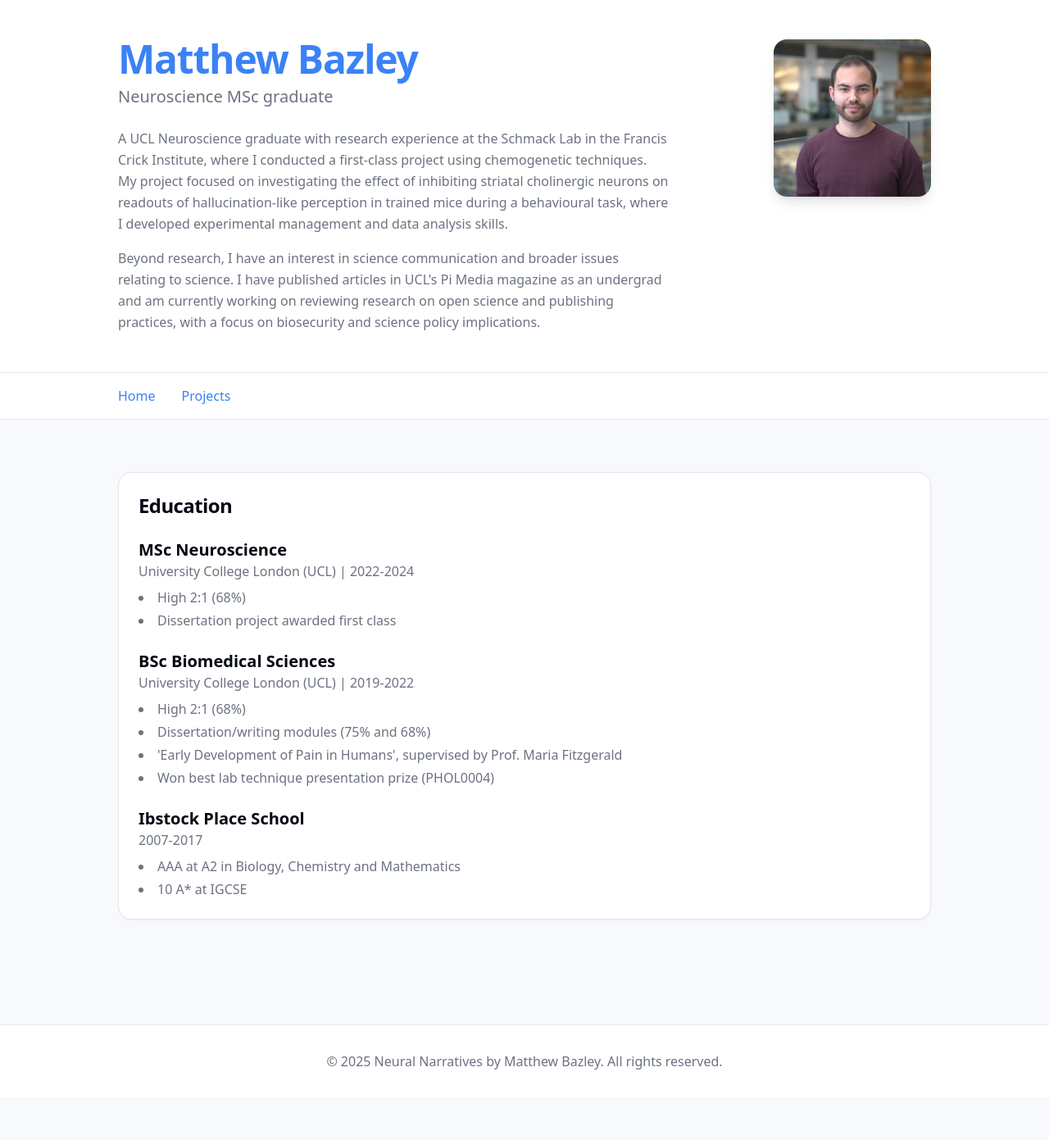
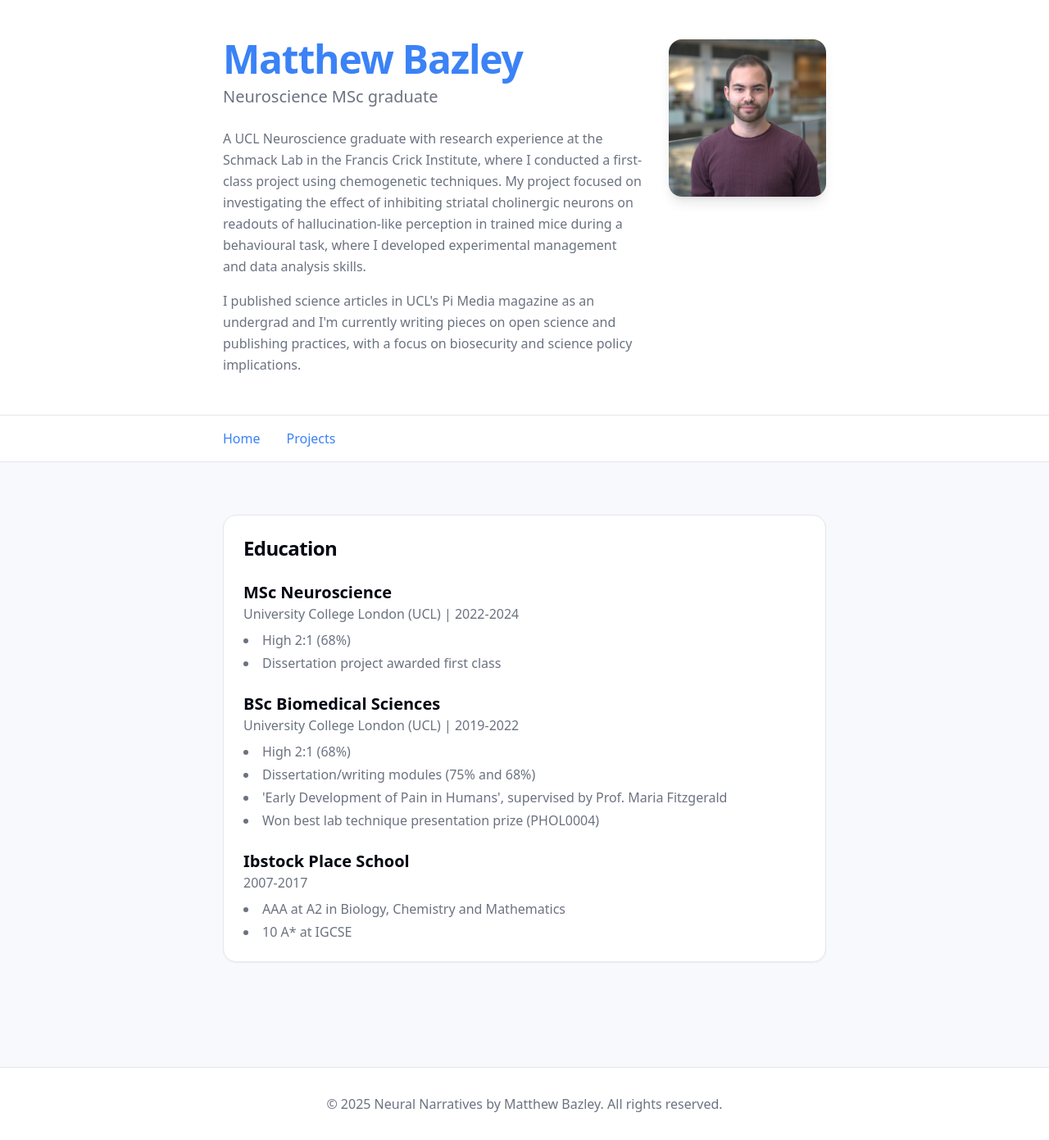
Before and after one commit to mbazley124/matthew-bazley, a React (Vite) app: page / in a window 1280 px wide. Shown: the whole page at 82% size. Before the commit the page ends 1339 px from the top, so only its background shows below. Built offline with nearby package versions, Linux system fonts and the light colour scheme.

Commit message:
Update navigation to use Link component

```diff
--- a/src/artifacts/default.tsx
+++ b/src/artifacts/default.tsx
@@ -1,10 +1,11 @@
 import { Card, CardContent, CardHeader, CardTitle } from "@/components/ui/card";
+import { Link } from 'react-router-dom';
 
 export default function App() {
   return (
     <div className="min-h-screen bg-background">
       <header className="bg-card border-b">
-        <div className="max-w-5xl mx-auto py-12 px-4">
+        <div className="max-w-3xl mx-auto py-12 px-4">
           <div className="flex justify-between items-start">
             <div className="flex-1">
               <h1 className="text-5xl font-bold tracking-tight text-blue-500">Matthew Bazley</h1>
@@ -16,7 +17,7 @@ export default function App() {
                   A UCL Neuroscience graduate with research experience at the Schmack Lab in the Francis Crick Institute, where I conducted a first-class project using chemogenetic techniques. My project focused on investigating the effect of inhibiting striatal cholinergic neurons on readouts of hallucination-like perception in trained mice during a behavioural task, where I developed experimental management and data analysis skills.
                 </p>
                 <p>
-                  Beyond research, I have an interest in science communication and broader issues relating to science. I have published articles in UCL's Pi Media magazine as an undergrad and am currently working on reviewing research on open science and publishing practices, with a focus on biosecurity and science policy implications.
+                  I published science articles in UCL's Pi Media magazine as an undergrad and I'm currently writing pieces on open science and publishing practices, with a focus on biosecurity and science policy implications.
                 </p>
               </div>
             </div>
@@ -32,19 +33,19 @@ export default function App() {
       </header>
 
       <div className="bg-card border-b sticky top-0 z-50">
-        <div className="max-w-5xl mx-auto px-4">
+        <div className="max-w-3xl mx-auto px-4">
           <div className="flex h-14 items-center space-x-8">
-            <a href="/" className="text-blue-500 hover:text-blue-600 font-medium">
+            <Link to="/" className="text-blue-500 hover:text-blue-600 font-medium">
               Home
-            </a>
-            <a href="/projects" className="text-blue-500 hover:text-blue-600 font-medium">
+            </Link>
+            <Link to="/projects" className="text-blue-500 hover:text-blue-600 font-medium">
               Projects
-            </a>
+            </Link>
           </div>
         </div>
       </div>
 
-      <main className="max-w-5xl mx-auto py-16 px-4">
+      <main className="max-w-3xl mx-auto py-16 px-4">
         <section className="grid gap-8">
           <Card className="overflow-hidden hover:shadow-lg transition-shadow duration-300">
             <CardHeader className="space-y-2">
@@ -87,7 +88,7 @@ export default function App() {
       </main>
 
       <footer className="bg-card border-t mt-16">
-        <div className="max-w-5xl mx-auto py-8 px-4 text-center text-muted-foreground">
+        <div className="max-w-3xl mx-auto py-8 px-4 text-center text-muted-foreground">
           © 2025 Neural Narratives by Matthew Bazley. All rights reserved.
         </div>
       </footer>
--- a/src/artifacts/projects.tsx
+++ b/src/artifacts/projects.tsx
@@ -1,4 +1,5 @@
 import { Card, CardHeader, CardTitle } from "@/components/ui/card";
+import { Link } from 'react-router-dom';
 
 export default function Projects() {
   console.log('Projects component rendering');
@@ -14,14 +15,14 @@ export default function Projects() {
       </header>
 
       <div className="bg-card border-b sticky top-0 z-50">
-        <div className="max-w-5xl mx-auto px-4">
+        <div className="max-w-3xl mx-auto px-4">
           <div className="flex h-14 items-center space-x-8">
-            <a href="/" className="text-blue-500 hover:text-blue-600 font-medium">
+            <Link to="/" className="text-blue-500 hover:text-blue-600 font-medium">
               Home
-            </a>
-            <a href="/projects" className="text-blue-500 hover:text-blue-600 font-medium">
+            </Link>
+            <Link to="/projects" className="text-blue-500 hover:text-blue-600 font-medium">
               Projects
-            </a>
+            </Link>
           </div>
         </div>
       </div>
```
